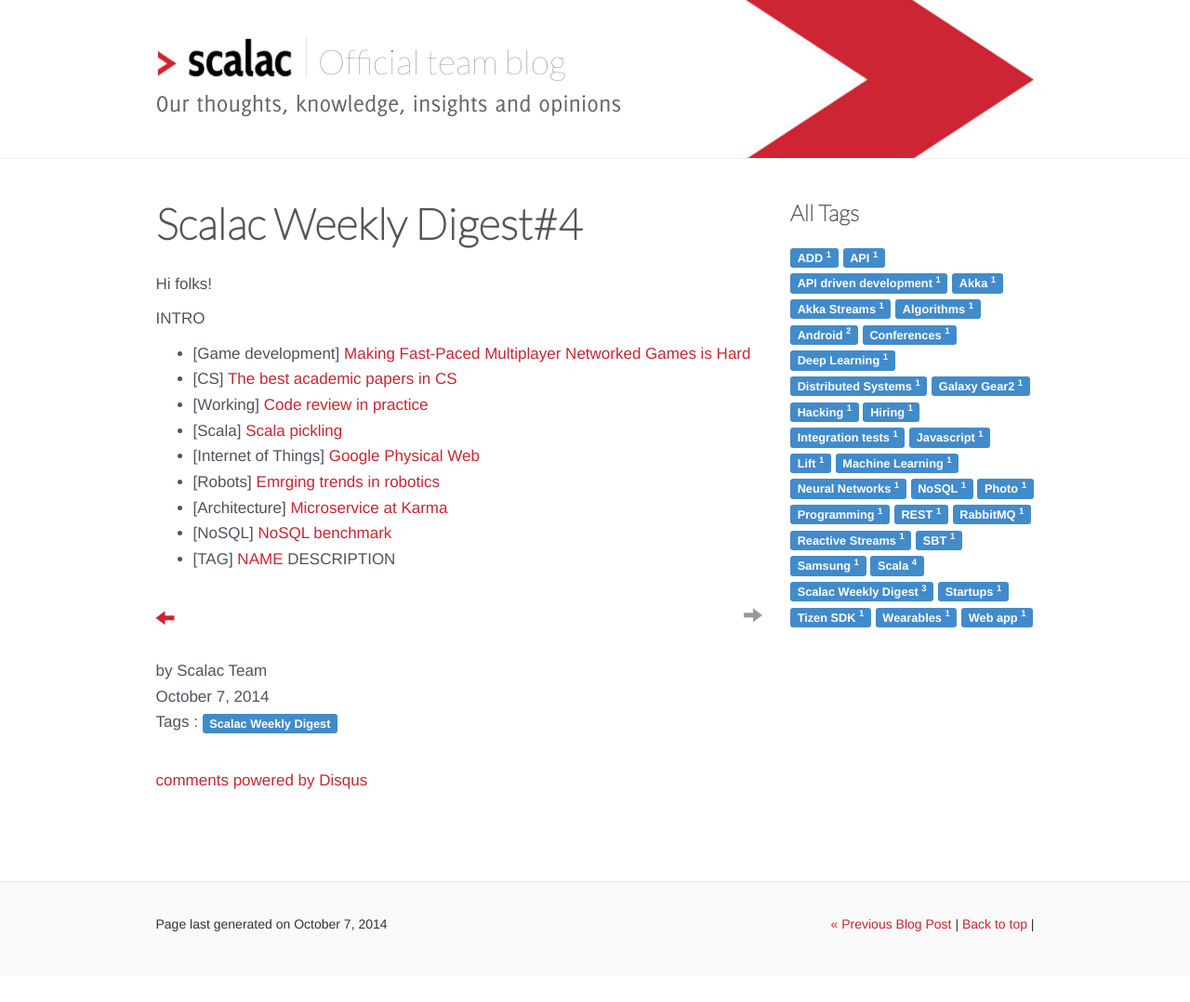
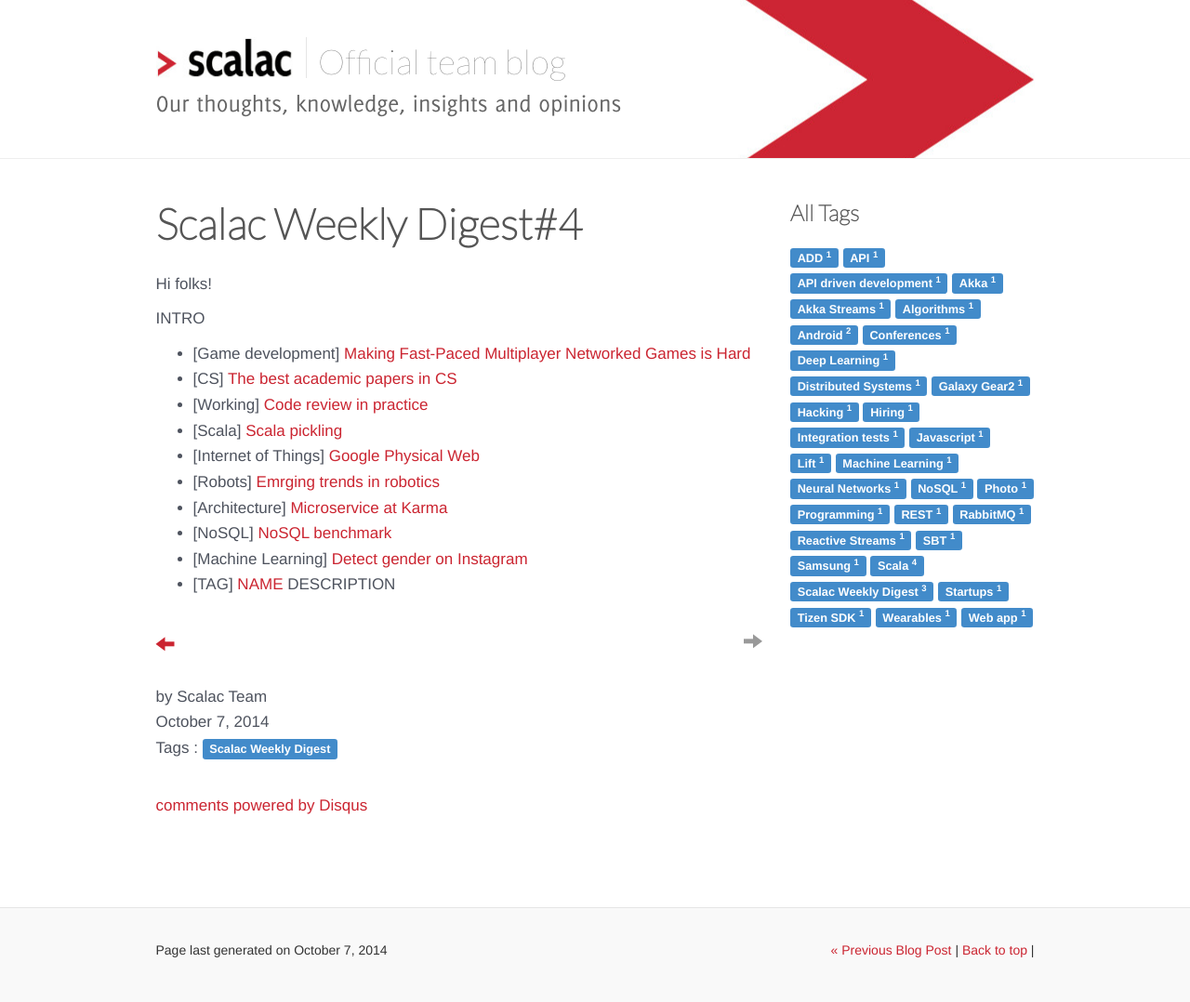
Before and after one commit to serafinmaciej/ScalaConsultants.github.io, a Jekyll site: the page built from _posts/2014-10-07-digest-4.markdown, in a window 1280 px wide. Shown: the whole page at 93% size. Built offline with Jekyll 4.4.1, drawn with Linux system fonts in a browser that asks for light colours; comment, search, counter and statistics services are not loaded; before the commit the page ends 1050 px from its top, so only the background shows below that.

Commit message:
Update 2014-10-07-digest-4.markdown

```diff
--- a/_posts/2014-10-07-digest-4.markdown
+++ b/_posts/2014-10-07-digest-4.markdown
@@ -22,5 +22,6 @@
 * \[Robots\] [Emrging trends in robotics](http://news.nationalgeographic.com/news/2014/08/140825-micro-robots-robert-wood-emerging-explorer-science-engineering-technology/)
 * \[Architecture\] [Microservice at Karma](https://blog.yourkarma.com/building-microservices-at-karma)
 * \[NoSQL\] [NoSQL benchmark](http://java.dzone.com/articles/dissecting-nosql-benchmark)
+* \[Machine Learning\] [Detect gender on Instagram](http://totems.co/blog/machine-learning-nodejs-gender-instagram)
 * \[TAG\] [NAME](URL)
 DESCRIPTION
```
